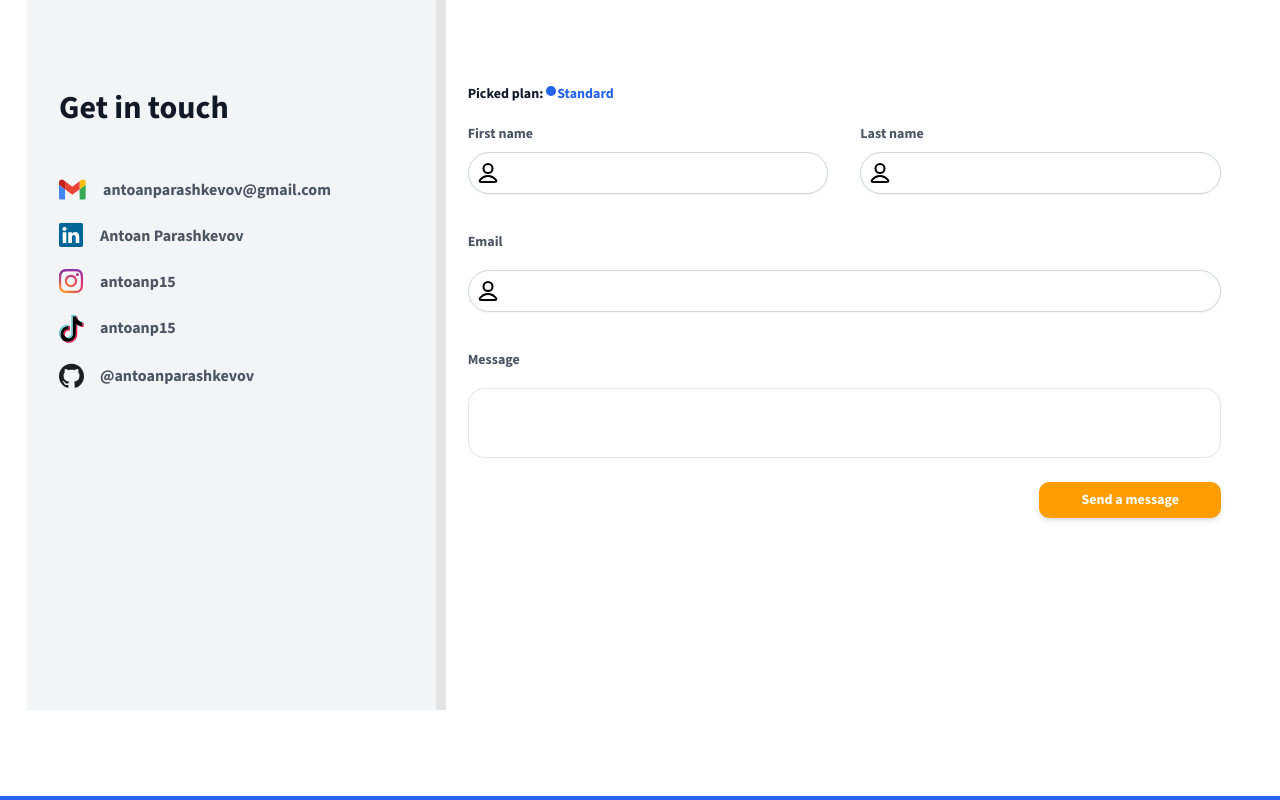
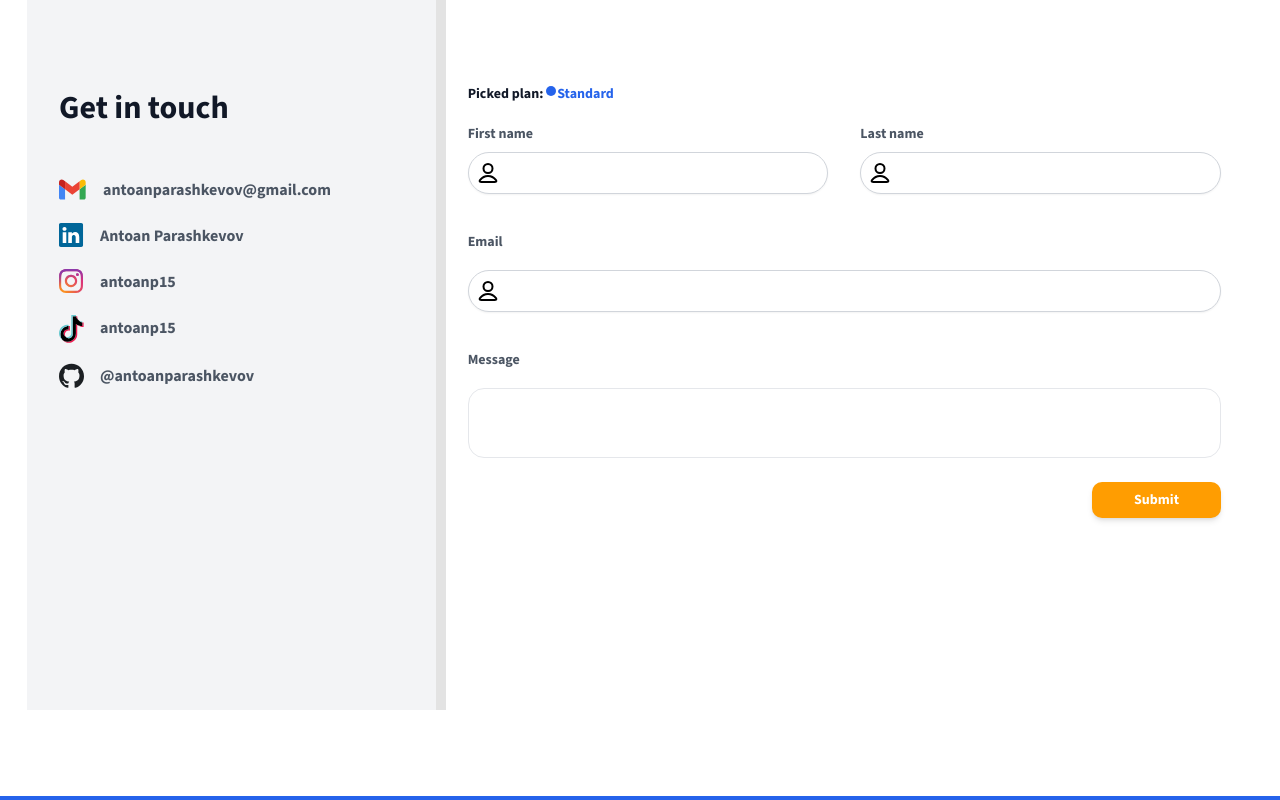
Before and after one commit to antoanparashkevov/antoanp-nextjs, a Next.js app in the folder frontend/: page / in a window 1280 px wide. Shown: the part 550-1350 px from the top of the page. Built offline with nearby package versions, Linux system fonts and the light colour scheme.

Commit message:
Create a SubmitButton UI component and check the form status

```diff
--- a/frontend/src/components/UI/ContactForm.tsx
+++ b/frontend/src/components/UI/ContactForm.tsx
@@ -1,7 +1,7 @@
 "use client";
 
 import React, { Fragment, useContext } from "react";
-import { useFormState, useFormStatus } from "react-dom";
+import { useFormState } from "react-dom";
 import Icon from "@/components/UI/Icon";
 
 import EmailIcon from "../../../public/icons/email.svg";
@@ -15,12 +15,19 @@ import PersonIcon from "../../../public/icons/user.svg";
 import Input from "./Input";
 import TextArea from "./TextArea";
 import Circle from "./Circle";
-import Notification from "./Notification";
 
 import { create } from "../../app/actions";
 import { TicketContext } from "@/context/ticket-context";
+import type { ZodIssue } from "zod";
+import SubmitButton from "./SubmitButton";
 
-const initialState = {
+
+export type initialStateType = {
+	message: string,
+	errors: ZodIssue[] | null
+}
+
+const initialState: initialStateType = {
 	errors: null,
 	message: '',
 }
@@ -28,24 +35,10 @@ const initialState = {
 const ContactForm: React.FC = () => {
 	const ticketCtx = useContext(TicketContext);
 
-	const { pending } = useFormStatus();
 	const [formState, formAction] = useFormState(create.bind(null, ticketCtx.activeTicket), initialState);
-
-	// console.log(pending)
-	// console.log(formState)
 
 	return (
 		<Fragment>
-			{formState.errors && (
-				<Notification notificationStatus="error">
-					{formState.errors.firstName}
-				</Notification>
-			)}
-			{formState.message && (
-				<Notification notificationStatus="success">
-					{formState.message}
-				</Notification>
-			)}
 			<section id="contact" className="grid grid-cols-1 lg:grid-cols-3">
 				<div className="py-20 px-6 lg:py-48 lg:px-8 bg-[#F3F4F6] shadow-[10px_0px_0px_0px_rgba(0,_0,_0,_0.11)]">
 					<h2>Get in touch</h2>
@@ -114,7 +107,6 @@ const ContactForm: React.FC = () => {
 							id="firstName"
 							type="text"
 							name="firstName"
-							showRemoveIcon
 							iconSrc={PersonIcon}
 							iconAlt="Person Icon"
 						/>
@@ -126,9 +118,7 @@ const ContactForm: React.FC = () => {
 						<Input
 							id="lastName"
 							type="text"
-							required
 							name="lastName"
-							showRemoveIcon
 							iconSrc={PersonIcon}
 							iconAlt="Person Icon"
 						/>
@@ -142,9 +132,7 @@ const ContactForm: React.FC = () => {
 						<Input
 							id="email"
 							type="email"
-							required
 							name="email"
-							showRemoveIcon
 							iconSrc={PersonIcon}
 							iconAlt="Person Icon"
 						/>
@@ -158,9 +146,7 @@ const ContactForm: React.FC = () => {
 						<TextArea id="message" name="message" />
 					</div>
 					<div className="flex justify-end md:col-span-2">
-						<button className="base-btn" type="submit" aria-disabled={pending}>
-							Send a message
-						</button>
+						<SubmitButton formState={formState}/>
 					</div>
 				</form>
 			</section>
--- /dev/null
+++ b/frontend/src/components/UI/SubmitButton.tsx
@@ -0,0 +1,41 @@
+"use client";
+
+import { Fragment } from "react";
+import { useFormStatus } from "react-dom";
+
+import Notification from "./Notification";
+
+import type { ZodIssue } from "zod";
+import type { initialStateType } from "./ContactForm";
+
+const SubmitButton: React.FC<{formState: initialStateType}> = ({formState}) => {
+	const { pending } = useFormStatus();
+
+	return (
+		<Fragment>
+			{ !pending && (formState.errors?.length! > 0 || formState.message) && (
+				<Notification
+					status={formState.message ? "success" : "error"}
+					timeout={4000}
+            >
+					{formState.message ||
+						(formState.errors
+							? formState
+									.errors!.map((error: ZodIssue) => error.message)
+									.join("\n")
+							: "Something went wrong!")}
+				</Notification>
+			)}
+			<button
+				type="submit"
+				aria-disabled={pending}
+				disabled={pending}
+				className="base-btn"
+            >
+				{pending ? "Submitting..." : "Submit"}
+			</button>
+		</Fragment>
+	);
+}
+
+export default SubmitButton;
```
